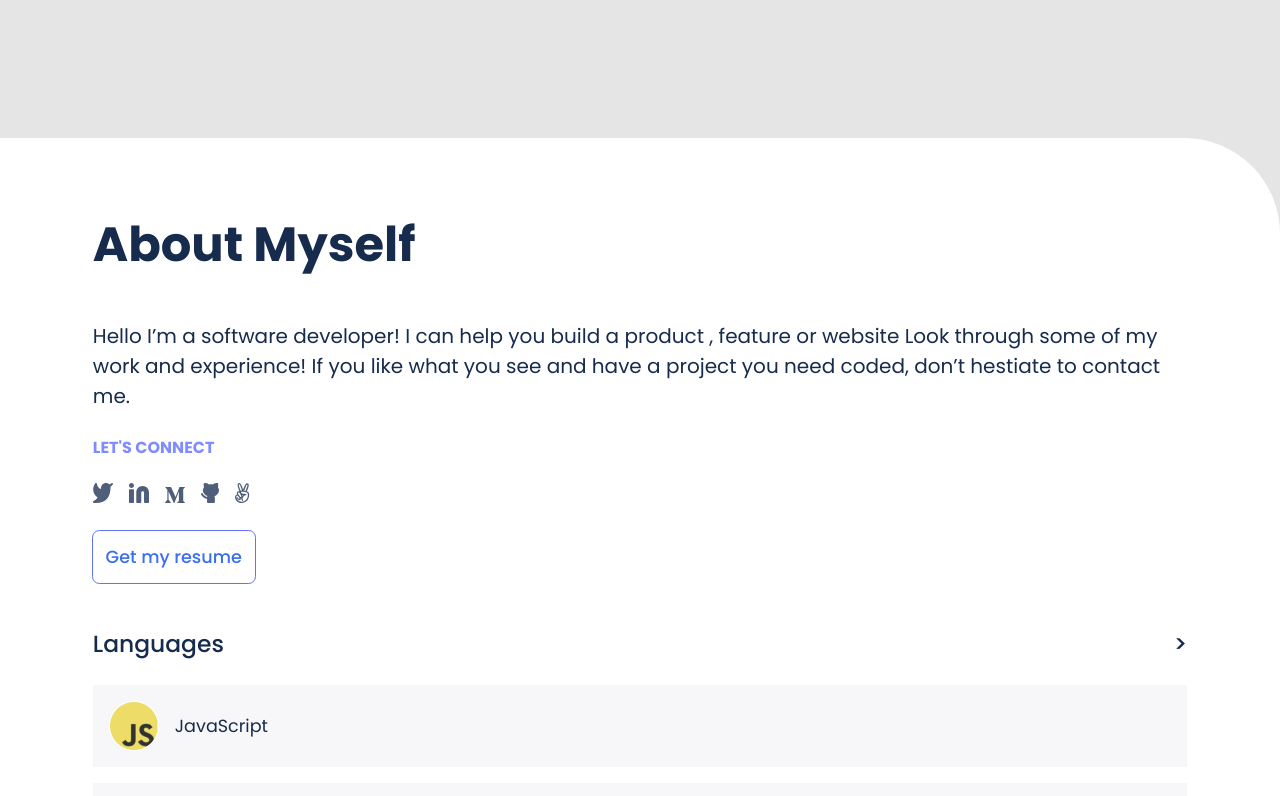
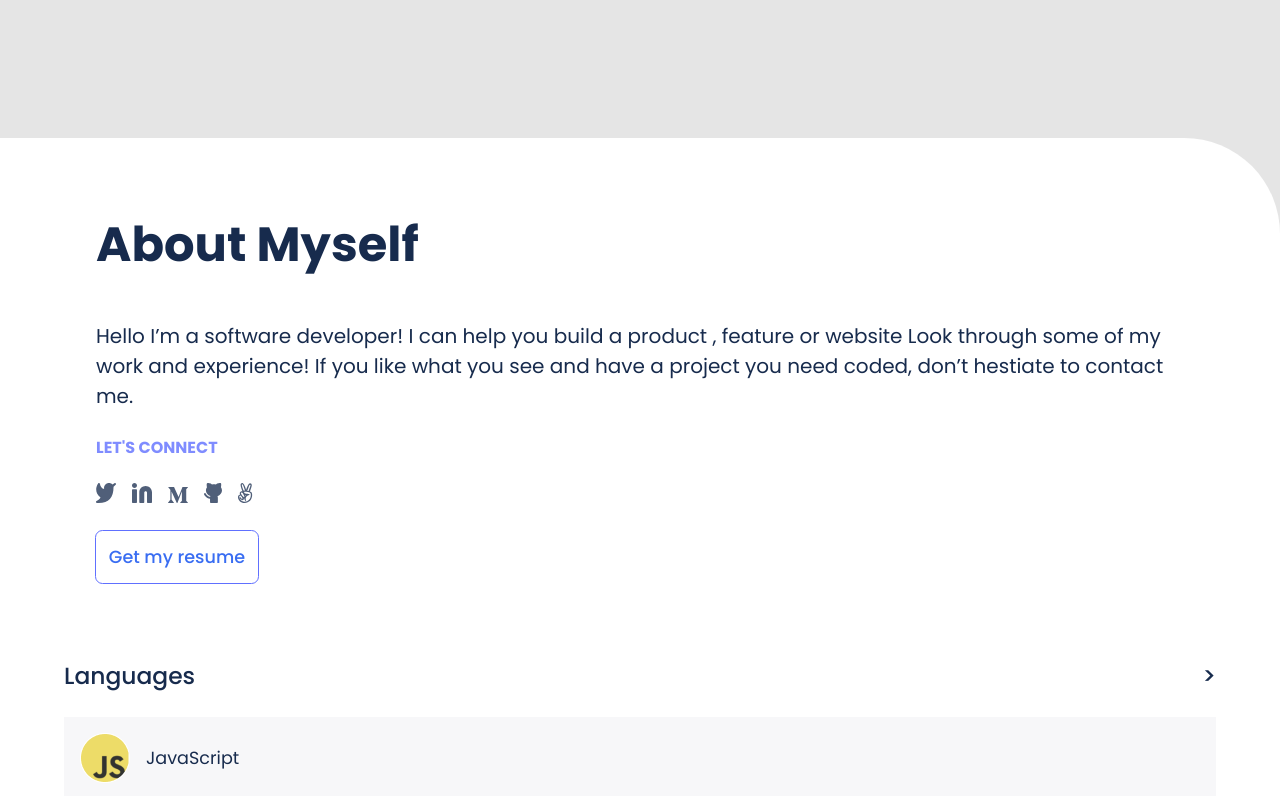
Before and after one commit to nkverse/portfolio, a website built with Parcel: page index.html in a window 1280 px wide. Shown: the part 4280-5076 px from the top of the page. Built offline with nearby package versions, Linux system fonts and the light colour scheme.

Commit message:
Apply padding only to section.works, and leave section.contact

```diff
--- a/style.css
+++ b/style.css
@@ -218,12 +218,15 @@ article a:hover {
 .about {
   width: 100%;
   height: auto;
-  margin: 2rem;
-  padding: 2rem;
+  margin: 2rem 2rem 0 2rem;
   display: flex;
   justify-content: center;
   align-items: center;
   border-radius: 0 6rem 0 0;
+}
+
+.about-me {
+  padding: 2rem;
 }
 
 .about-me,
```
